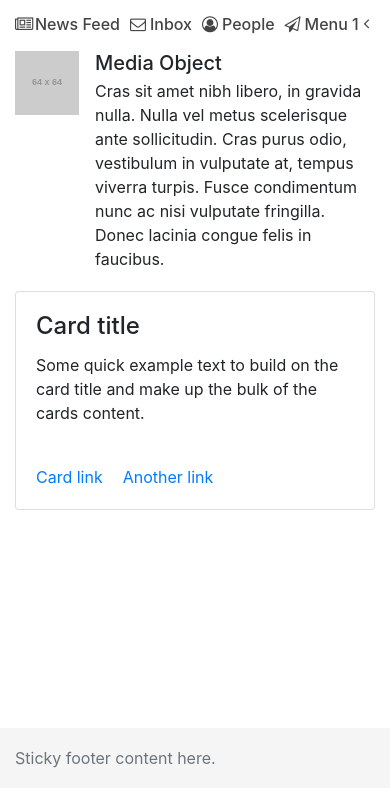
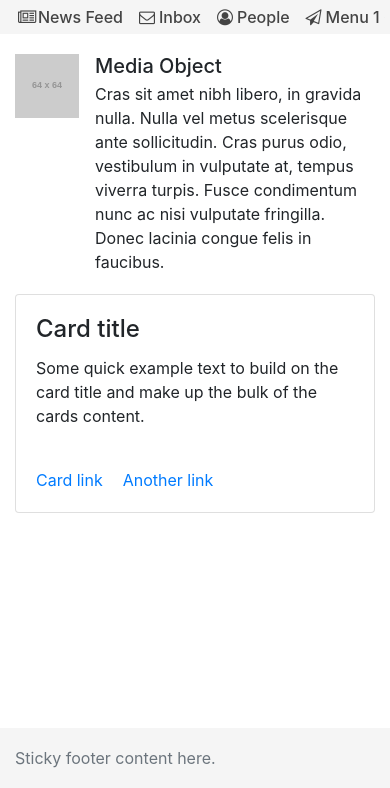
Before and after one commit to ariphidayat/react-template, a React app: page / in a window 390 px wide. Shown: the part 56-844 px from the top of the page. Built offline with nearby package versions, Linux system fonts and the light colour scheme; placeholder pictures from the web are drawn by us.

Commit message:
Horizontal Scroll Menu (optimized!)
implement sidebar to horizontal sub menu for mobile outside
overflow:scroll element.

```diff
--- a/src/components/left-sidebar.js
+++ b/src/components/left-sidebar.js
@@ -4,20 +4,13 @@ export default class LeftSidebar extends Component {
   render() {
     return (
       <aside className="col-md-2 sidebar">
-        <div className="navbar-nav sidebar-menu sticky-top">
-          <div>
+        <div className="navbar-nav sidebar-menu">
           <a href="#"><span className="fa fa-newspaper-o"/>News Feed</a>
-          </div>
-          <div>
           <a href="#"><span className="fa fa-envelope-o"/>Inbox
             <span className="badge badge-secondary pull-right">17</span>
           </a>
-          </div>
-          <div>
           <a href="#"><span className="fa fa-user-circle-o"/>People</a>
-          </div>
           <div className="header">GROUP</div>
-          <div>
           <a href="#" data-toggle="collapse" data-target="#menu1">
             <span className="fa fa-send-o"/>Menu 1
             <span><i className="fa fa-angle-left pull-right"/></span>
@@ -28,7 +21,6 @@ export default class LeftSidebar extends Component {
             <div><a href="#">Sub Menu 1.3</a></div>
           </div>
         </div>
-        </div>
       </aside>
     )
   }
--- a/style/stylesheet.css
+++ b/style/stylesheet.css
@@ -8,13 +8,8 @@ html {
 }
 
 body {
-	padding-top:65px;
+	padding-top:56px;
 	margin-bottom: 70px;
-}
-
-.sticky-top {
-	position: sticky;
-	top: 65px;
 }
 
 .header-search-input {
@@ -51,23 +46,25 @@ body {
 .sidebar a:hover {
   text-decoration: none;
 }
-.sidebar-menu > div.header {
+.sticky-top,
+.sidebar-menu {
+  position: sticky;
+	top: 65px;
+}
+.sidebar-menu > .header {
   color: #848484;
   padding: 15px 5px 3px;
   font-size: 12px;
 }
-.sidebar-menu > div > a,
+.sidebar-menu > a,
 .sidebar-menu .treeview-menu > div > a {
   padding: 3px 5px;
   display: block;
   font-weight: 500;
 }
-.sidebar-menu > div:hover > a,
-.sidebar-menu > div.active > a {
+.sidebar-menu > a:hover,
+.sidebar-menu > a:active {
   background: #f5f5f5;
-}
-.sidebar-menu a[aria-expanded=true] {
-  background: none;
 }
 .sidebar-menu a[aria-expanded=true] i {
   transform: rotate(-90deg);
@@ -94,19 +91,37 @@ body {
 }
 
 @media (max-width: 767px) {
+  .sidebar {
+    background: #f5f5f5;
+    margin-bottom: 20px;
+  }
   .sidebar-menu {
+    position: static;
+    overflow-x: auto;
+    white-space: nowrap;
     display: block;
-    white-space: nowrap;
-    overflow-x: scroll;
-    overflow-y: hidden;
   }
-  .sidebar-menu > div {
+  .sidebar-menu a {
+    padding: 5px 8px;
     display: inline-block;
-    margin-bottom: 12px;
+  }
+  .treeview-menu {
+    position: absolute;
+    background: #f5f5f5;
+    z-index: 10;
+    left: 0;
+    right: 0;
+    text-align: center;
+  }
+  .treeview-menu > div a:hover {
+    background: #f1f1f1;
   }
   .sidebar-menu > div.header,
   .sidebar-menu a > span.badge {
     display: none;
+  }
+  .fa-angle-left.pull-right {
+    margin-top: 4px;
   }
 }
 
```
Lines whose indentation alone changed are shown as unchanged.
